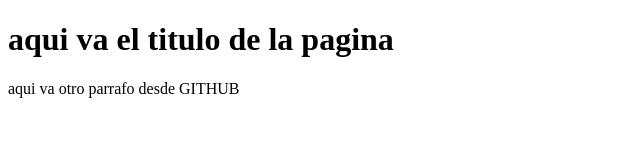
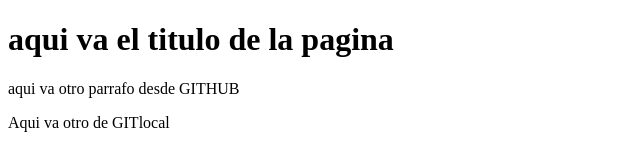
Before and after one commit to pedri155/PracticaGIT, a plain HTML site: page index.html in a window 1280 px wide. Shown: the whole page, without its empty margins (0-640 px from the left). Drawn offline with Linux system fonts and the light colour scheme.

Commit message:
otro cambio

```diff
--- a/index.html
+++ b/index.html
@@ -8,5 +8,6 @@
 <body>
     <h1>aqui va el titulo de la pagina</h1>
     <p>aqui va otro parrafo desde GITHUB</p>
+    <p>Aqui va otro de GITlocal</p>
 </body>
 </html>
```
